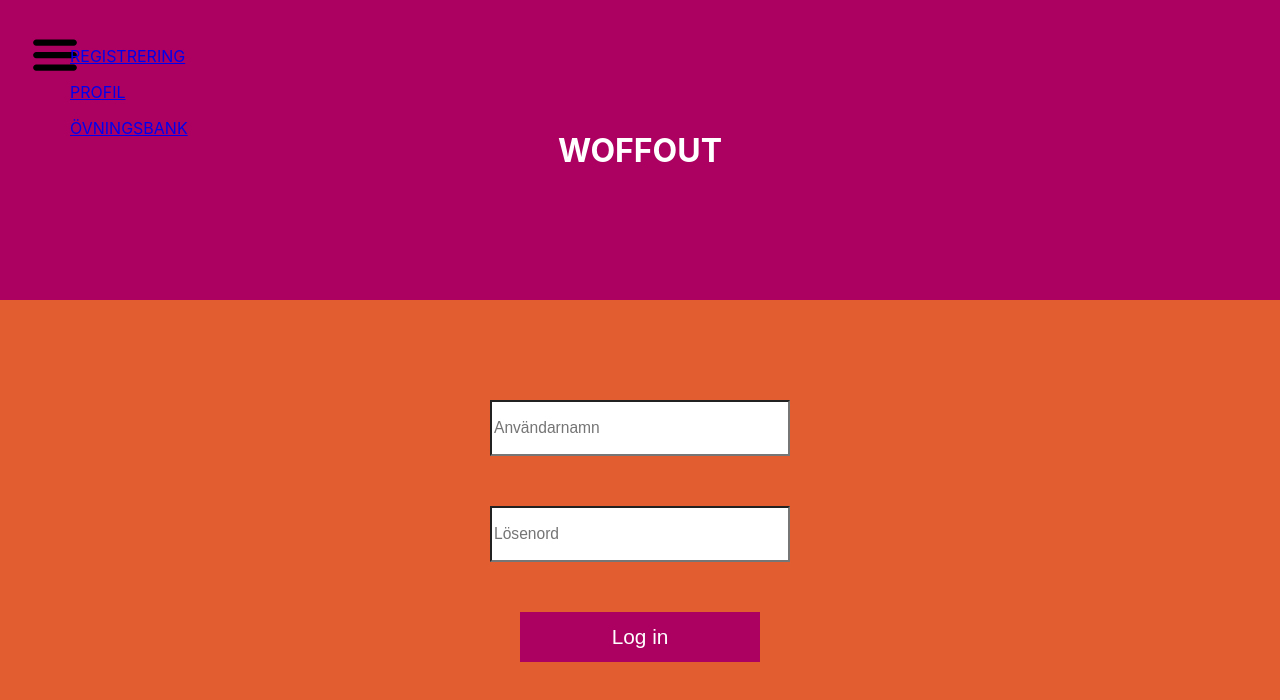
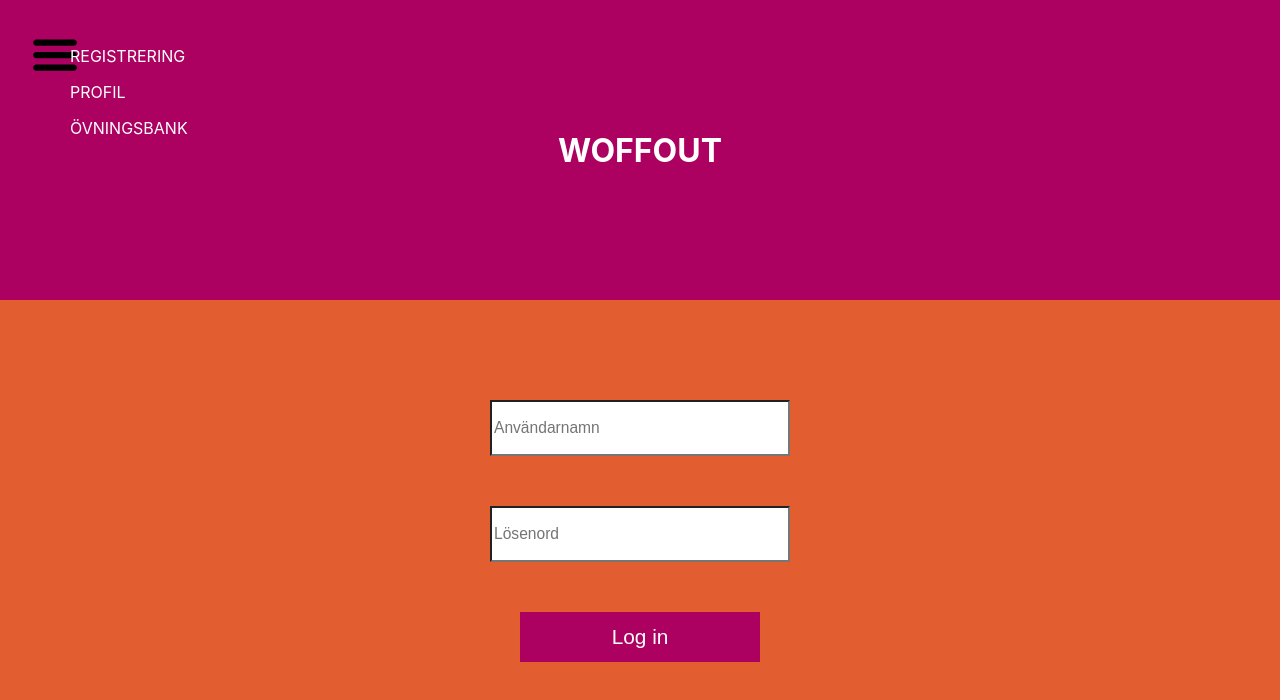
Before and after one commit to hannalanderus/woofout, a React app: page / in a window 1280 px wide. Built offline with nearby package versions, Linux system fonts and the light colour scheme.

Commit message:
test igen

```diff
--- a/src/App.css
+++ b/src/App.css
@@ -72,10 +72,10 @@ input{
   justify-content: center;
 }
 
-.App-header a{
+/*.App-header a{
   text-decoration: none;
   color:White;
-}
+}*/
 .App-link {
   color: #61dafb;
 }
@@ -90,8 +90,10 @@ input{
     width: 50px;
     position: absolute;
     margin: 30px;
+
 }
-.menuWrapper a{
-    text-decoratioin: none;
+a {
+  text-decoration: none;
+  color: white;
 }
 /**********/
```
